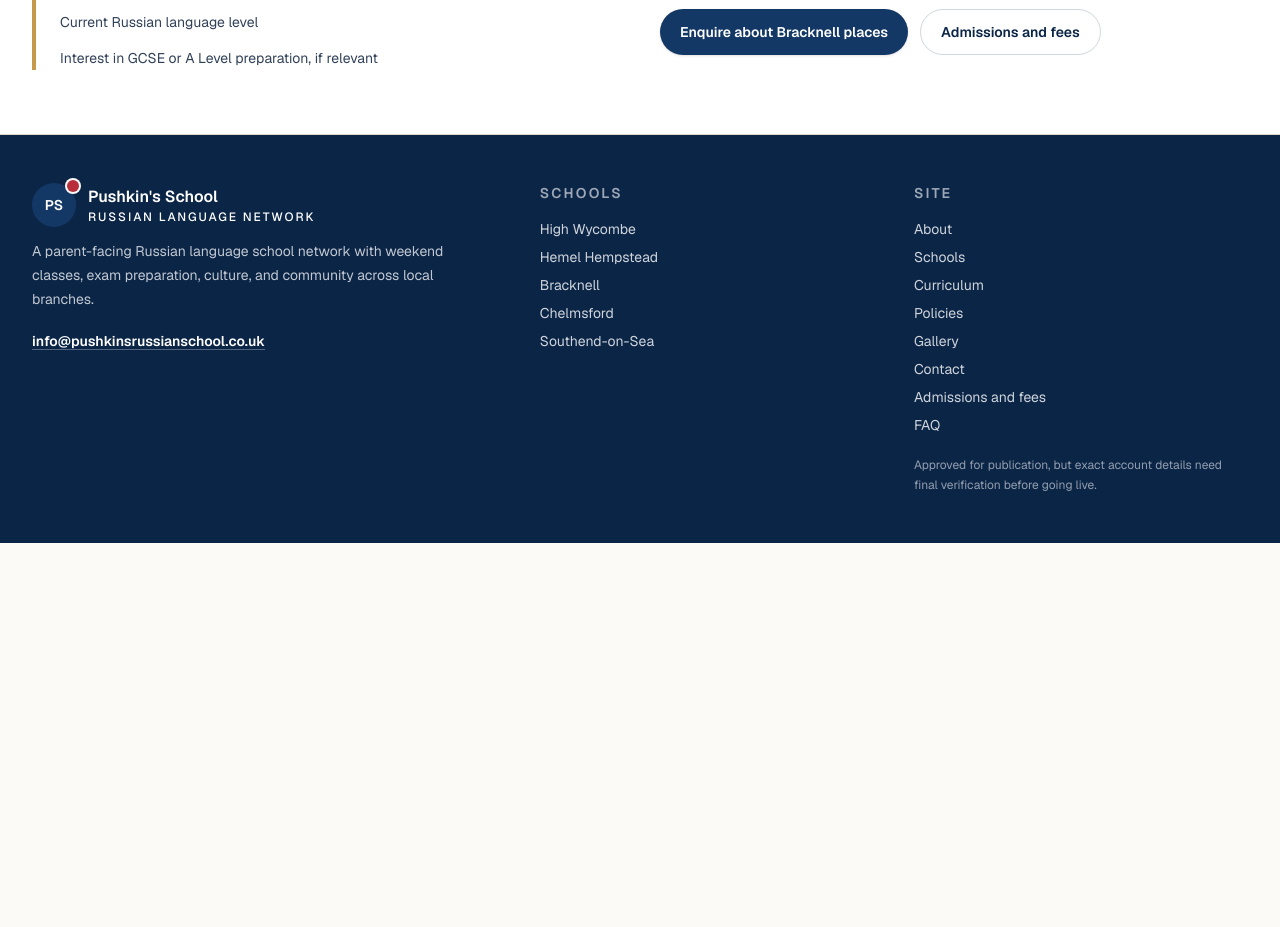
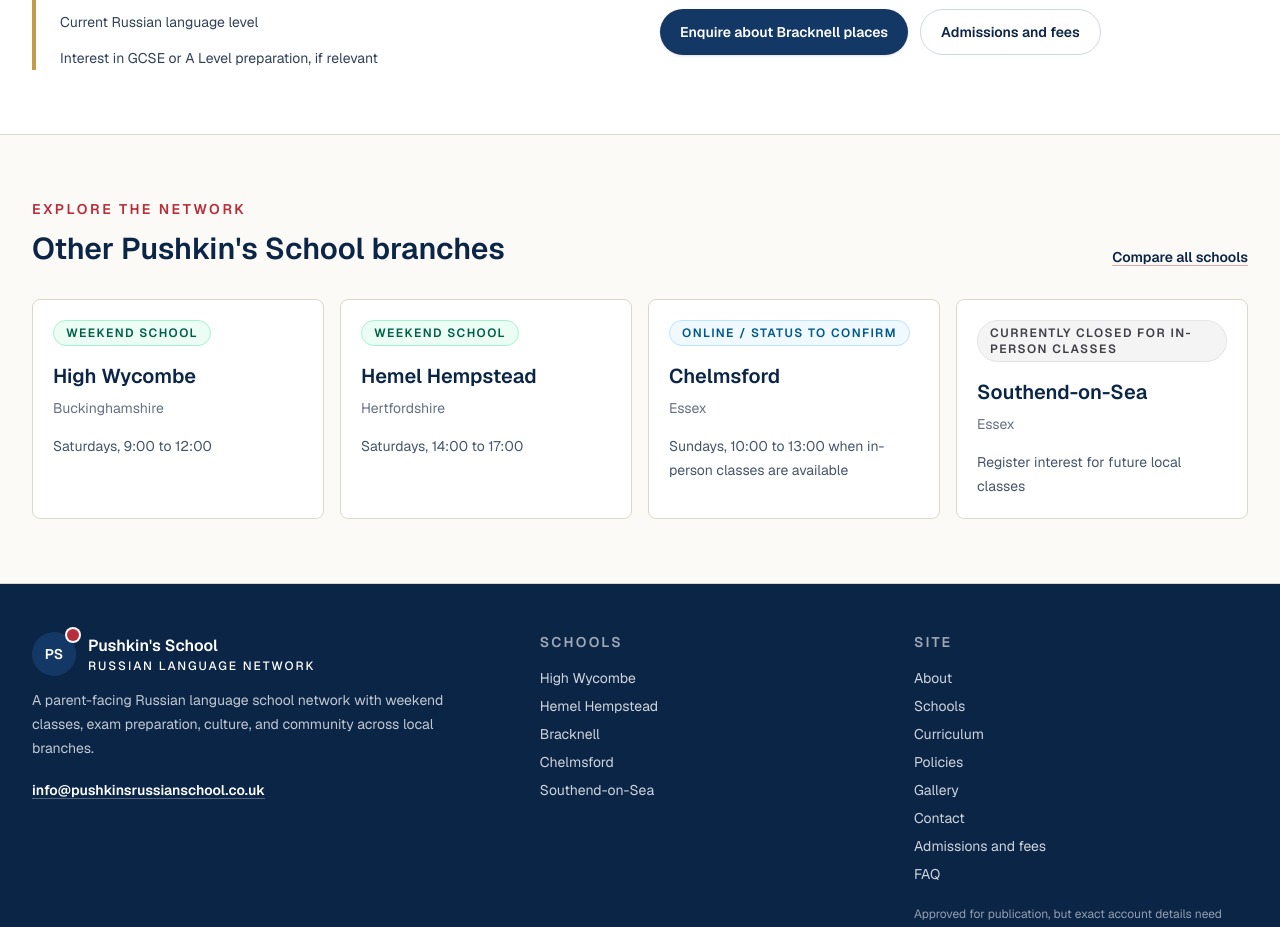
Before and after one commit to AntonV0/pushkins-russian-school, a Next.js app: page /schools/bracknell in a window 1280 px wide. Shown: the part 2340-3267 px from the top of the page. Before the commit the page ends 2883 px from the top, so only its background shows below. Built offline with nearby package versions, Linux system fonts and the light colour scheme.

Commit message:
feat(ui): add related school navigation

```diff
--- a/src/app/schools/[slug]/page.tsx
+++ b/src/app/schools/[slug]/page.tsx
@@ -3,6 +3,7 @@
 import { Breadcrumbs } from "@/components/site/breadcrumbs";
 import { ButtonLink } from "@/components/site/button-link";
 import { JsonLd } from "@/components/site/json-ld";
+import { RelatedSchools } from "@/components/site/related-schools";
 import { SectionIntro } from "@/components/site/section-intro";
 import { StatusBadge } from "@/components/site/status-badge";
 import { enquiryChecklist, getSchoolEnquiryHref } from "@/data/admissions";
@@ -345,6 +346,8 @@
           </div>
         </div>
       </section>
+
+      <RelatedSchools currentSlug={school.slug} schools={schools} />
     </main>
   );
 }
--- /dev/null
+++ b/src/components/site/related-schools.tsx
@@ -0,0 +1,54 @@
+import Link from "next/link";
+import type { School } from "@/data/schools";
+import { StatusBadge } from "./status-badge";
+
+type RelatedSchoolsProps = {
+  currentSlug: string;
+  schools: School[];
+};
+
+export function RelatedSchools({ currentSlug, schools }: RelatedSchoolsProps) {
+  const relatedSchools = schools.filter((school) => school.slug !== currentSlug);
+
+  return (
+    <section className="border-t border-border-soft bg-background py-14 sm:py-16">
+      <div className="mx-auto max-w-7xl px-6 lg:px-8">
+        <div className="flex flex-col gap-4 sm:flex-row sm:items-end sm:justify-between">
+          <div>
+            <p className="text-sm font-semibold uppercase tracking-[0.18em] text-brand-red">
+              Explore the network
+            </p>
+            <h2 className="mt-3 text-3xl font-semibold text-brand-blue-strong">
+              Other Pushkin&apos;s School branches
+            </h2>
+          </div>
+          <Link
+            href="/schools"
+            className="text-sm font-semibold text-brand-blue-strong underline decoration-brand-red/40 hover:text-brand-red"
+          >
+            Compare all schools
+          </Link>
+        </div>
+
+        <div className="mt-8 grid gap-4 md:grid-cols-2 xl:grid-cols-4">
+          {relatedSchools.map((school) => (
+            <Link
+              key={school.slug}
+              href={`/schools/${school.slug}`}
+              className="rounded-lg border border-border-soft bg-surface p-5 transition hover:-translate-y-0.5 hover:border-brand-red hover:shadow-md"
+            >
+              <StatusBadge status={school.status} label={school.statusLabel} />
+              <h3 className="mt-4 text-xl font-semibold text-brand-blue-strong">
+                {school.name}
+              </h3>
+              <p className="mt-2 text-sm text-muted">{school.county}</p>
+              <p className="mt-4 text-sm leading-6 text-slate-600">
+                {school.schedule}
+              </p>
+            </Link>
+          ))}
+        </div>
+      </div>
+    </section>
+  );
+}
```
